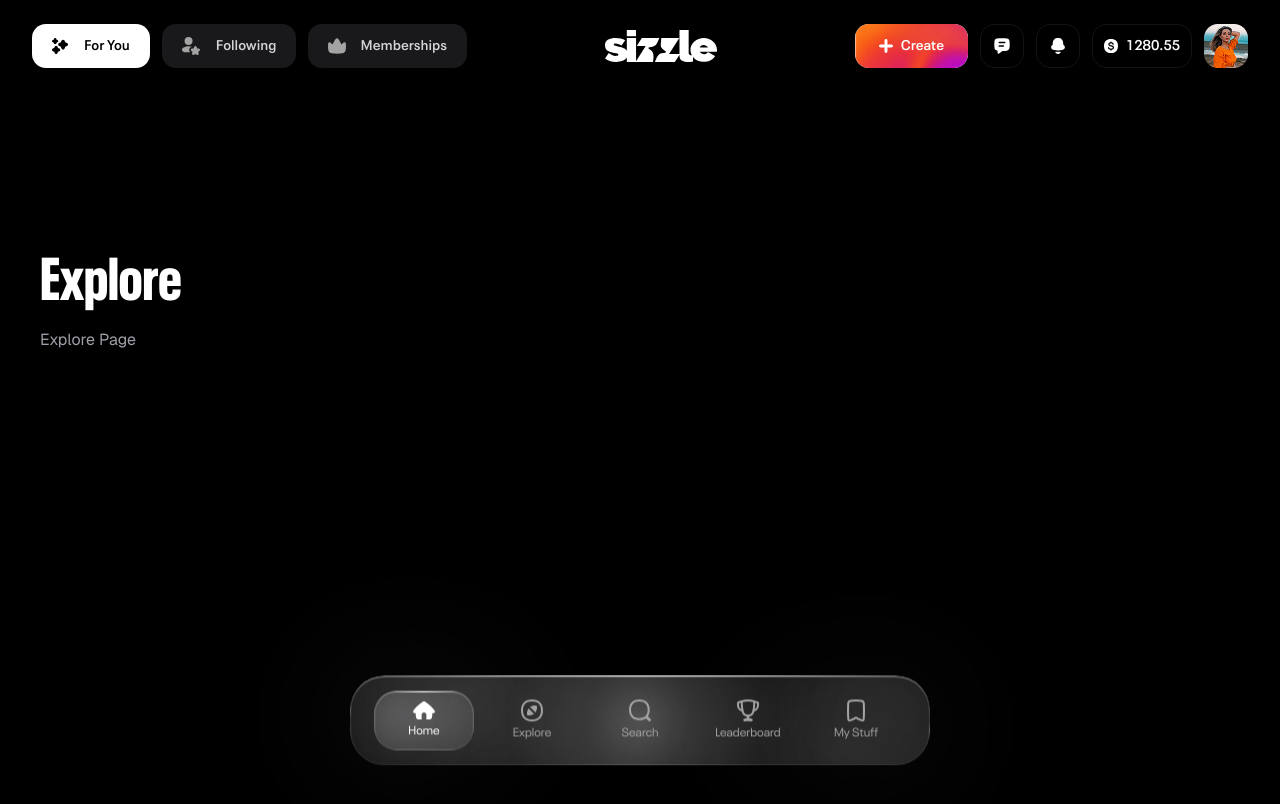
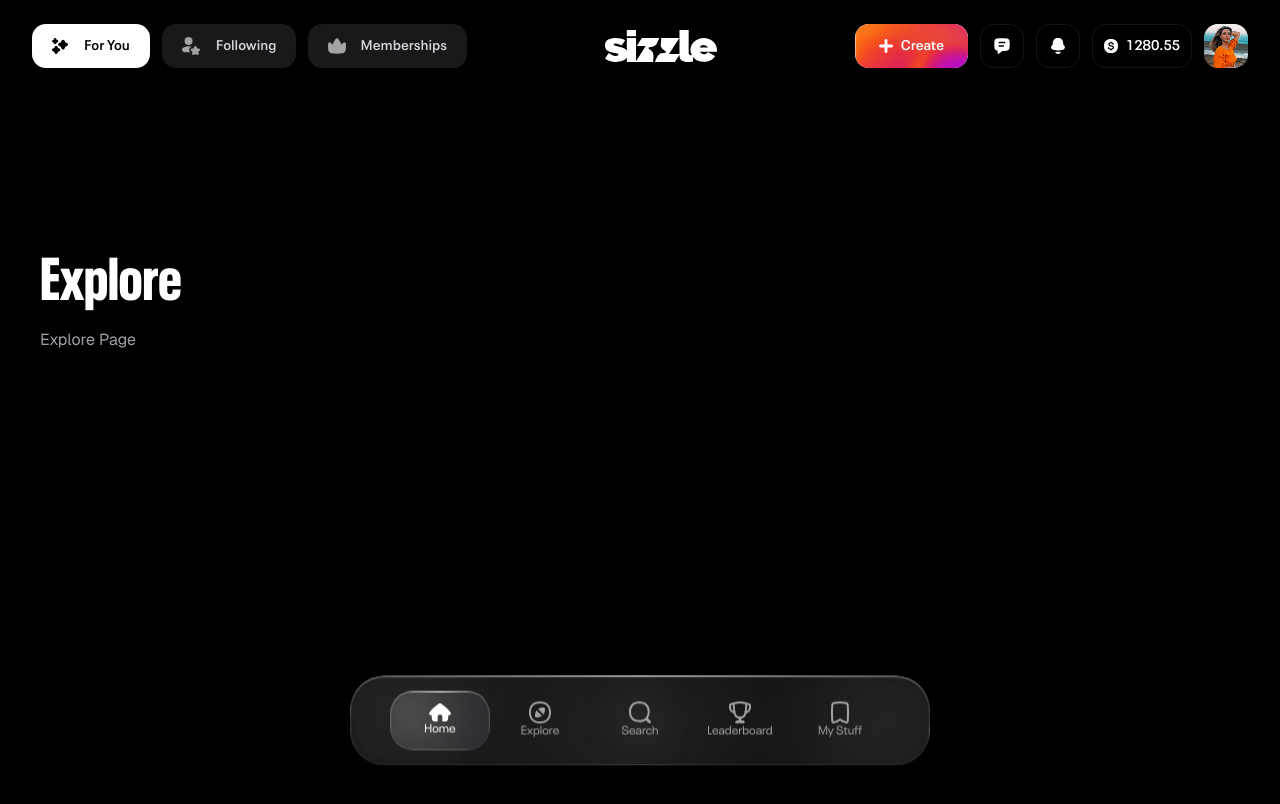
Before and after one commit to iammradarsh/sizzle-ui, a Next.js app: page /explore in a window 1280 px wide. Shown: the top 804 px of the page. Built offline with nearby package versions, Linux system fonts and the light colour scheme.

Commit message:
bottomnav update

```diff
--- a/components/cards/reel/ReelActions.tsx
+++ b/components/cards/reel/ReelActions.tsx
@@ -28,23 +28,31 @@ gap-5
       <button>
         <Image src="/images/icons/heart.svg" alt="" width={28} height={28} />
 
-        <p className="mt-1 text-xs">{likes}</p>
+        <p className="mt-1 text-[10px] font-neue-semibold font-normal text-white">
+          {likes}
+        </p>
       </button>
 
       <button>
         <Image src="/images/icons/comment.svg" alt="" width={28} height={28} />
 
-        <p className="mt-1 text-xs">{comments}</p>
+        <p className="mt-1 text-[10px] font-neue-semibold font-normal text-white">
+          {comments}
+        </p>
       </button>
 
       <button>
         <Image src="/images/icons/gift.svg" alt="" width={28} height={28} />
-        <p className="mt-1 text-xs">Gift</p>
+        <p className="mt-1 text-[10px] font-neue-semibold font-normal text-white">
+          Gift
+        </p>
       </button>
 
       <button>
         <Image src="/images/icons/save.svg" alt="" width={28} height={28} />
-        <p className="mt-1 text-xs">Save</p>
+        <p className="mt-1 text-[10px] font-neue-semibold font-normal text-white">
+          Save
+        </p>
       </button>
 
       <button>
--- a/components/cards/reel/ReelCard.tsx
+++ b/components/cards/reel/ReelCard.tsx
@@ -188,7 +188,7 @@ export default function ReelCard({
           )}
 
           {/* Dark Overlay */}
-          <div className="absolute inset-0 " />
+          {/* <div className="absolute inset-0 " /> */}
 
           {/* Hover Overlay */}
           <div
@@ -247,6 +247,9 @@ export default function ReelCard({
       h-[18px]
       text-[10px]
       backdrop-blur-md
+      flex
+      items-center
+      justify-center
     "
             >
               {currentImage + 1}/{imageCount}
@@ -262,14 +265,14 @@ export default function ReelCard({
               duration: 0.25,
               ease: "easeInOut",
             }}
-            className="absolute bottom-14 left-6"
+            className="absolute bottom-[59px] left-[15px]"
           >
             <Image
               src={creatorLogo}
               alt="logo"
               width={120}
               height={50}
-              className="h-auto w-auto mb-5"
+              className="h-auto w-[120px] h-auto"
             />
           </motion.div>
 
@@ -283,7 +286,7 @@ export default function ReelCard({
               duration: 0.25,
               ease: "easeInOut",
             }}
-            className="absolute bottom-6 left-6 flex items-center gap-2"
+            className="absolute bottom-[15px] left-[15px] flex items-center gap-2"
           >
             {/* Video Badge */}
             {mediaType === "video" && duration && (
@@ -312,7 +315,7 @@ export default function ReelCard({
 
             {/* Image Badge (Optional) */}
             {mediaType === "image" && duration && (
-              <div className="flex h-6 items-center  bg-black/40 px-3 backdrop-blur-md">
+              <div className="flex h-6 items-center rounded-[6px] bg-black/40 px-3 backdrop-blur-md">
                 <span className="font-neue-regular text-xs text-white">
                   {duration}
                 </span>
@@ -320,8 +323,8 @@ export default function ReelCard({
             )}
 
             {/* Category */}
-            <div className="flex h-8 items-center rounded-sm bg-black/40 px-3 backdrop-blur-md">
-              <span className="font-neue-regular text-sm text-white">
+            <div className="flex h-6 items-center rounded-[6px] bg-black/40 px-3 backdrop-blur-md">
+              <span className="font-neue-regular text-xs text-white">
                 {category}
               </span>
             </div>
--- a/components/glass/GlassActivePill.tsx
+++ b/components/glass/GlassActivePill.tsx
@@ -20,79 +20,77 @@ export default function GlassActivePill({
         stiffness: 420,
         damping: 34,
       }}
-      className="
-        absolute
-        inset-0
-        overflow-hidden
-        rounded-full
-      "
+      className="absolute inset-0 overflow-hidden rounded-full"
     >
       {/* Background */}
       <div
         className="
           absolute
           inset-0
-          backdrop-blur-2xl
-          backdrop-saturate-[180%]
 
-          shadow-[0_8px_30px_rgba(255,255,255,.08),0_12px_24px_rgba(0,0,0,.28)]
+          rounded-full
+
+          border
+          border-white/[0.04]
+
+          bg-[linear-gradient(180deg,rgba(70,70,72,.95)_0%,rgba(58,58,60,.92)_100%)]
+
+          backdrop-blur-xl
+          backdrop-saturate-150
+
+          shadow-[0_6px_16px_rgba(0,0,0,.30)]
         "
       />
 
-      {/* Inner highlight */}
+      {/* Inner Highlight */}
       <div
         className="absolute inset-[1px] rounded-full"
         style={{
-          boxShadow:
-            "inset 0 1px 1px rgba(255,255,255,.35), inset 0 -1px 1px rgba(255,255,255,.05)",
+          boxShadow: "inset 0 1px 0 rgba(255,255,255,.14)",
         }}
       />
 
-      {/* Top shine */}
-      <div
-        className="
-          absolute
-          left-4
-          right-4
-          top-1
-          h-px
+      {/* Top Shine */}
+      <div className="absolute left-5 right-5 top-px h-px bg-gradient-to-r from-transparent via-white/18 to-transparent" />
 
-        "
-      />
-
-      {/* Animated reflection */}
+      {/* Reflection */}
       <motion.div
         animate={{
-          x: ["-140%", "180%"],
+          x: ["-150%", "180%"],
         }}
         transition={{
-          duration: 4,
+          duration: 5,
           repeat: Infinity,
           ease: "linear",
         }}
         className="
           absolute
           inset-y-0
-          w-20
+          -left-16
+          w-16
           rotate-[18deg]
-          blur-xl
+          blur-2xl
         "
+        style={{
+          background:
+            "linear-gradient(90deg,transparent,rgba(255,255,255,.05),transparent)",
+        }}
       />
 
-      {/* Soft breathing glow */}
+      {/* Breathing Glow */}
       <motion.div
         animate={{
-          opacity: [0.15, 0.3, 0.15],
+          opacity: [0.04, 0.08, 0.04],
         }}
         transition={{
-          duration: 2.8,
+          duration: 3,
           repeat: Infinity,
         }}
         className="
           absolute
           inset-0
           rounded-full
-
+          bg-white
           blur-xl
         "
       />
--- a/components/glass/LiquidGlass.tsx
+++ b/components/glass/LiquidGlass.tsx
@@ -44,10 +44,10 @@ export default function LiquidGlass({
         style={{
           background: `
             radial-gradient(circle at top left,
-              rgba(255,255,255,.10),
+              rgba(255,255,255,.025),
               transparent 40%),
             radial-gradient(circle at bottom right,
-              rgba(255,255,255,.08),
+              rgba(255,255,255,.02),
               transparent 45%)
           `,
         }}
@@ -69,12 +69,12 @@ export default function LiquidGlass({
 
 
 
-            bg-white/[0.06]
+            bg-[rgba(25,25,27,0.75)]
 
             backdrop-blur-[32px]
             backdrop-saturate-[180%]
 
-            shadow-[0_20px_60px_rgba(0,0,0,.45)]
+            shadow-[0_8px_24px_rgba(0,0,0,.45)]
           "
         >
           {/* Top Highlight */}
@@ -87,7 +87,7 @@ export default function LiquidGlass({
 
               bg-gradient-to-r
               from-transparent
-              via-white/80
+              via-white/15
               to-transparent
             "
           />
@@ -151,7 +151,7 @@ export default function LiquidGlass({
   "
             style={{
               background:
-                "linear-gradient(90deg, transparent, rgba(255,255,255,.20), rgba(255,255,255,.08), transparent)",
+                "linear-gradient(90deg, transparent, rgba(255,255,255,.05), rgba(255,255,255,.02), transparent)",
             }}
           />
 
@@ -161,8 +161,8 @@ export default function LiquidGlass({
               background: useMotionTemplate`
       radial-gradient(
         circle at ${mouseX}% ${mouseY}%,
-        rgba(255,255,255,.18),
-        rgba(255,255,255,.08) 18%,
+        rgba(255,255,255,.05),
+        rgba(255,255,255,.02) 18%,
         transparent 45%
       )
     `,
@@ -175,7 +175,7 @@ export default function LiquidGlass({
               background: useMotionTemplate`
       radial-gradient(
         circle at ${mouseX}% ${mouseY}%,
-        rgba(255,255,255,.10),
+        rgba(255,255,255,.03),
         transparent 60%
       )
     `,
@@ -191,11 +191,11 @@ export default function LiquidGlass({
             style={{
               background: `
       radial-gradient(circle at 20% 15%,
-      rgba(255,255,255,.10),
+      rgba(255,255,255,.025),
       transparent 28%),
 
       radial-gradient(circle at 85% 80%,
-      rgba(255,255,255,.08),
+      rgba(255,255,255,.02),
       transparent 35%)
     `,
             }}
--- a/components/layout/BottomNavbar.tsx
+++ b/components/layout/BottomNavbar.tsx
@@ -49,7 +49,7 @@ export default function BottomNavigation() {
       }}
     >
       <LiquidGlass width={580} height={90} cornerRadius={34}>
-        <div className="flex h-full items-center justify-center gap-2 px-3">
+        <div className="flex h-full items-center justify-center px-3">
           {navItems.map((item) => {
             const active = activeTab === item.label;
 
@@ -157,7 +157,7 @@ export default function BottomNavigation() {
                   </motion.div>
                 )}
 
-                <div className="relative z-20 flex flex-col items-center gap-1">
+                <div className="relative z-20 flex flex-col items-center">
                   <Image
                     src={active ? item.activeIcon : item.icon}
                     alt={item.label}
```
